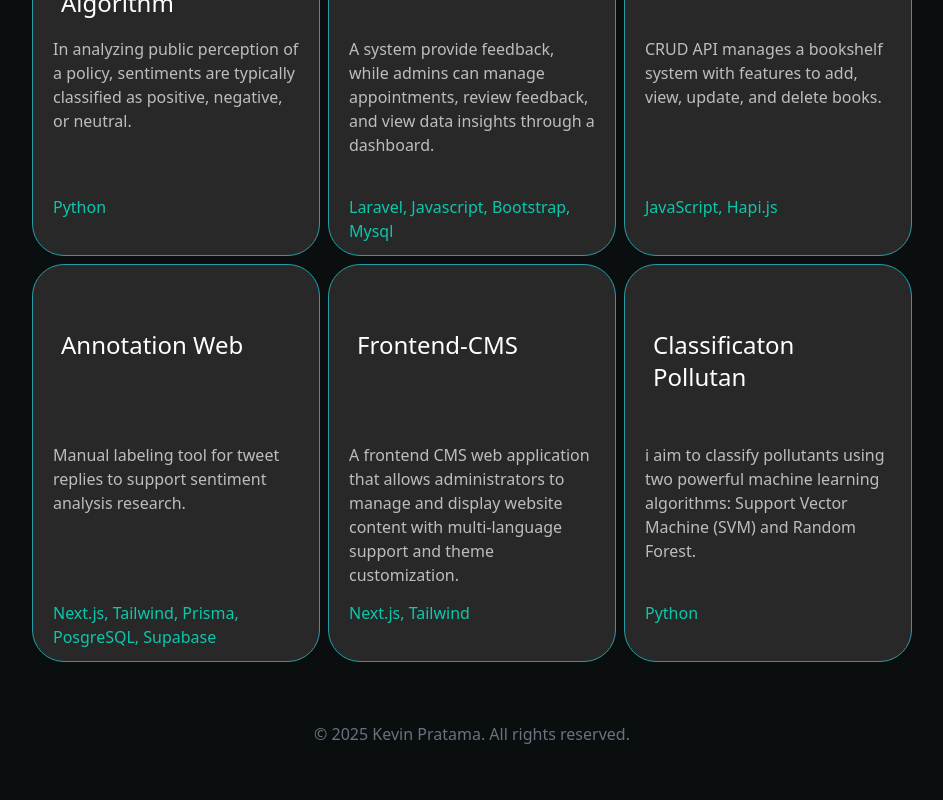
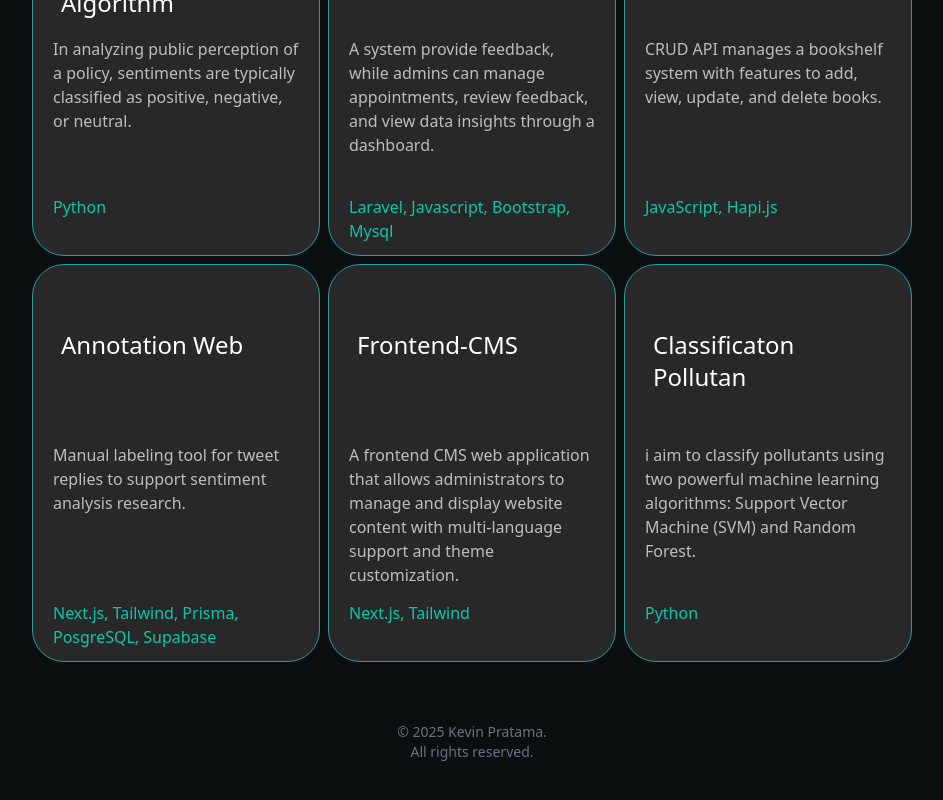
Before and after one commit to kevinma21/Kevin, a React (Vite) app: page / in a window 1280 px wide. Shown: the part 1558-2358 px from the top of the page, without its empty margins (168-1111 px from the left). Built offline with nearby package versions, Linux system fonts and the light colour scheme; some icons are missing.

Commit message:
refactor footer

```diff
--- a/src/components/Footer.tsx
+++ b/src/components/Footer.tsx
@@ -2,8 +2,9 @@ export default function Footer() {
     const currentYear = new Date().getFullYear();
 
     return (
-        <div className="px-25 py-12.5 text-center text-gray-500">
-            <p>© <span>{currentYear}</span> Kevin Pratama. All rights reserved.</p>
+        <div className="md:px-25 py-12.5 text-sm text-center text-gray-500">
+            <p>© <span>{currentYear}</span> Kevin Pratama. <br/>
+            All rights reserved.</p>
         </div>
     );
 }
```
